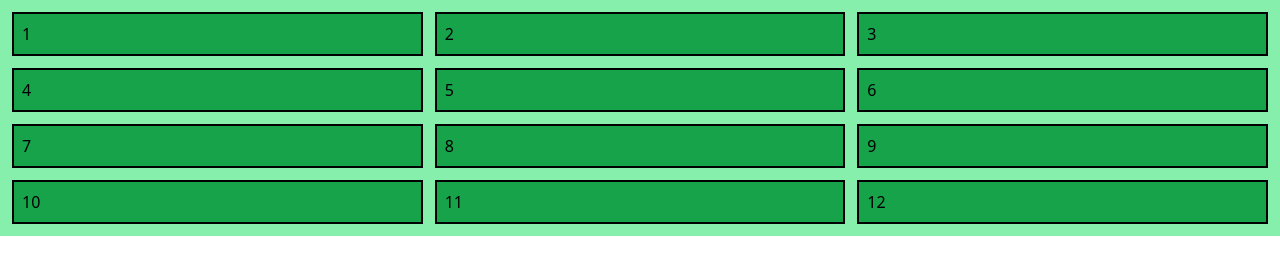
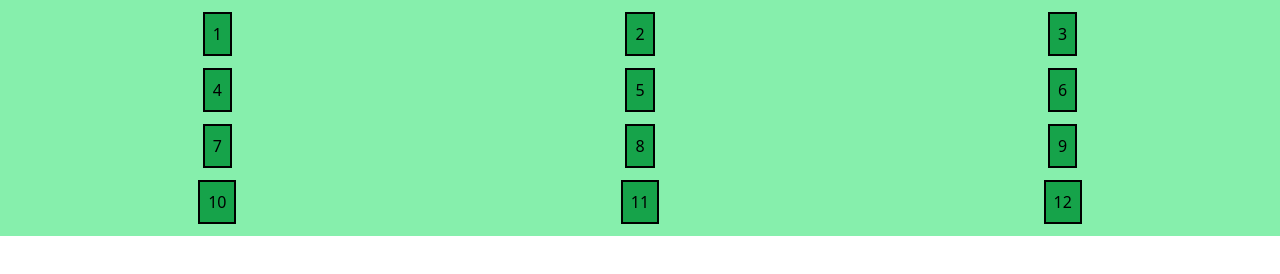
Before and after one commit to IgorXVI/tailwind-course, a website: page src/index.html in a window 1280 px wide. Drawn offline with Linux system fonts and the light colour scheme.

Commit message:
position: grid place items

```diff
--- a/src/index.html
+++ b/src/index.html
@@ -9,7 +9,7 @@
 </head>
 
 <body>
-    <div class="bg-green-300 grid grid-cols-3 gap-3 p-3 place-content-between">
+    <div class="bg-green-300 grid grid-cols-3 gap-3 p-3 place-items-center">
         <div class="bg-green-600 p-2 border-2 border-black">1</div>
         <div class="bg-green-600 p-2 border-2 border-black">2</div>
         <div class="bg-green-600 p-2 border-2 border-black">3</div>
```
Also changed, not shown: src/css/styles.css.
